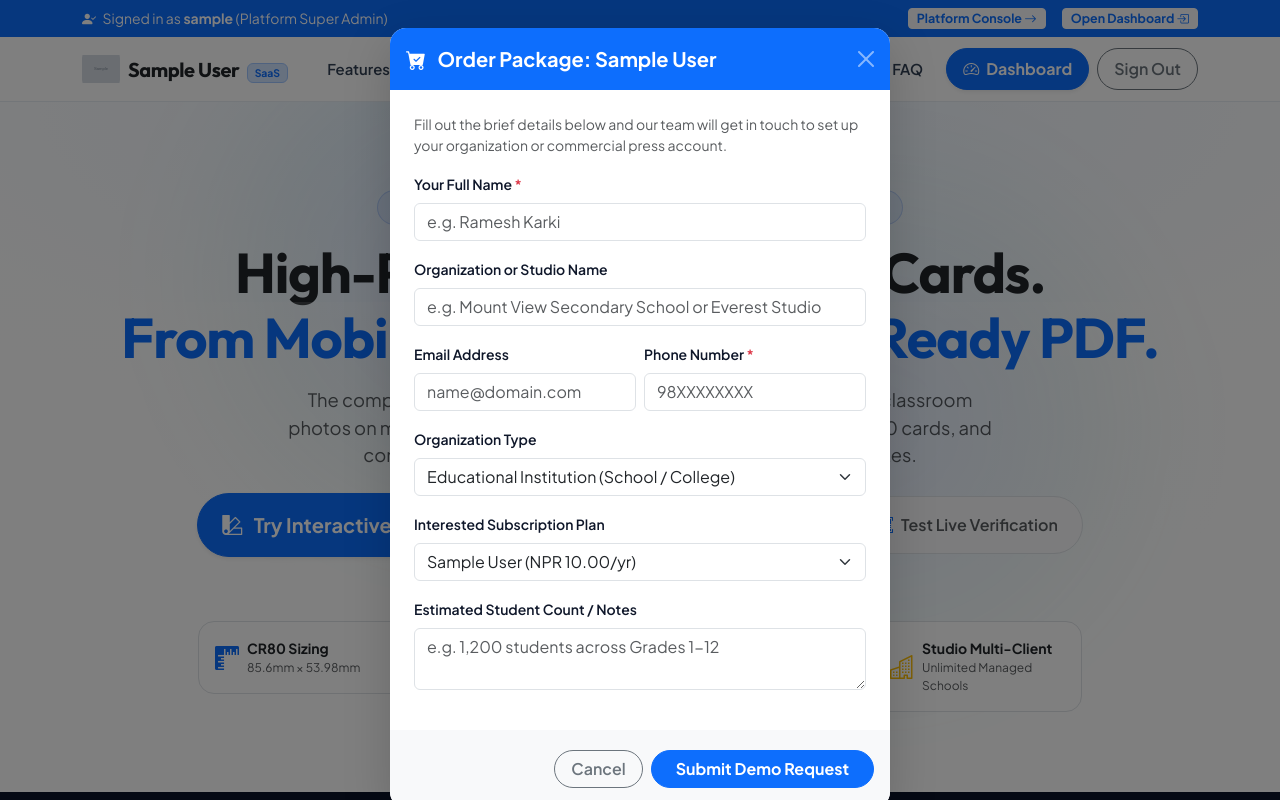
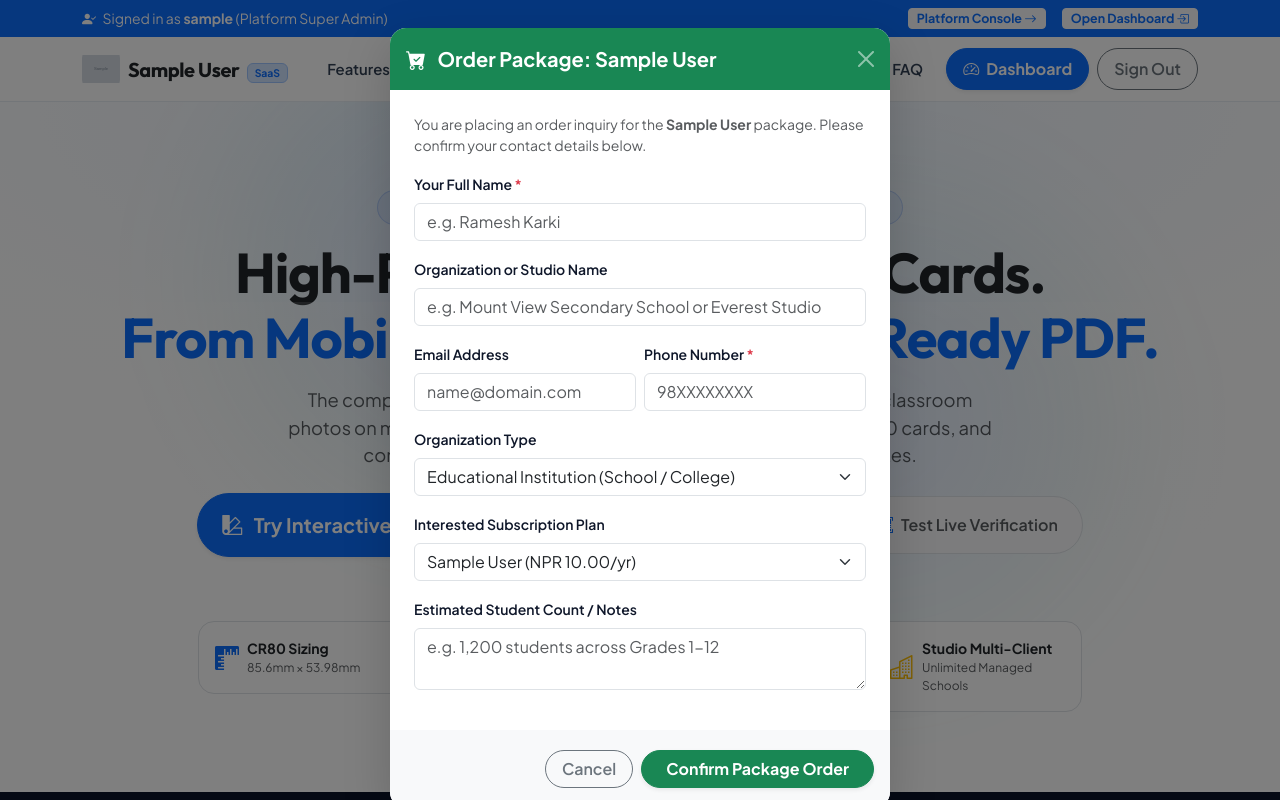
Before and after one commit to tulasinepali/student-id-card-generator, a Django app: page / in a window 1280 px wide, after a click that opens the changed part. Run offline with Django 5.2, Linux system fonts and the light colour scheme; a user stored in the database is signed in; tables that the repository leaves empty hold one stand-in row (values such as "Sample post"); grey boxes marked "Sample" are stand-in pictures; data that the repository does not hold is empty.

Commit message:
fix(leads): strictly separate demo requests from package orders with explicit inquiry_type

```diff
--- a/backend/apps/core/views.py
+++ b/backend/apps/core/views.py
@@ -43,17 +43,21 @@ def landing_page_view(request):
         org_type = request.POST.get('org_type', 'SCHOOL').strip()
         plan_code = request.POST.get('plan_code', '').strip()
         message_text = request.POST.get('message', '').strip()
+        inquiry_type = request.POST.get('inquiry_type', '').strip()
 
         if name and (email or phone):
             plan_obj = SubscriptionPlan.objects.filter(code=plan_code).first() if plan_code else None
             plan_name = plan_obj.name if plan_obj else (plan_code if plan_code else "")
 
-            if plan_code:
+            # Strict discrimination between Package Order and Demo Request
+            is_package_order = (inquiry_type == 'PACKAGE_ORDER')
+
+            if is_package_order:
                 notif_type = 'PACKAGE_ORDER'
                 priority = 'HIGH'
-                title = f"New Package Order: {plan_name} by {name}"
+                title = f"New Package Order: {plan_name or 'Subscription Plan'} by {name}"
                 body_lines = [
-                    f"Customer {name} submitted an order inquiry for package '{plan_name}'.",
+                    f"Customer {name} submitted an order for subscription package '{plan_name or 'Subscription Tier'}'.",
                     f"Organization: {org_name or 'N/A'} (Type: {org_type})",
                     f"Contact: Phone: {phone or 'N/A'} | Email: {email or 'N/A'}"
                 ]
@@ -66,6 +70,8 @@ def landing_page_view(request):
                     f"Organization Type: {org_type}",
                     f"Contact: Phone: {phone or 'N/A'} | Email: {email or 'N/A'}"
                 ]
+                if plan_name:
+                    body_lines.append(f"Interested in Plan: {plan_name}")
 
             if message_text:
                 body_lines.append(f"Notes / Student Volume: {message_text}")
@@ -86,10 +92,10 @@ def landing_page_view(request):
                 status='PENDING'
             )
 
-            if plan_code:
+            if is_package_order:
                 messages.success(
                     request,
-                    f"Thank you, {name}! Your inquiry for the '{plan_name}' package has been received. Our team will contact you shortly."
+                    f"Thank you, {name}! Your order inquiry for the '{plan_name}' package has been received. Our team will contact you shortly."
                 )
             else:
                 messages.success(
--- a/backend/templates/landing.html
+++ b/backend/templates/landing.html
@@ -398,7 +398,7 @@
                     <a href="{% url 'admin_login' %}" class="btn btn-light fw-bold px-3 py-2 text-dark border rounded-pill">
                         <i class="bi bi-box-arrow-in-right me-1"></i> Sign In
                     </a>
-                    <button type="button" class="btn btn-primary fw-bold px-4 py-2 shadow-sm rounded-pill" data-bs-toggle="modal" data-bs-target="#demoModal">
+                    <button type="button" class="btn btn-primary fw-bold px-4 py-2 shadow-sm rounded-pill" data-bs-toggle="modal" data-bs-target="#demoModal" onclick="openDemoModal()">
                         Request Demo
                     </button>
                     {% endif %}
@@ -1193,7 +1193,7 @@
                 Join modern educational institutions and commercial printing studios cutting card generation turnaround from 3 weeks to 2 hours.
             </p>
             <div class="d-flex flex-wrap justify-content-center gap-3">
-                <button type="button" class="btn btn-primary btn-lg fw-bold px-4 py-3 rounded-pill shadow-sm" data-bs-toggle="modal" data-bs-target="#demoModal">
+                <button type="button" class="btn btn-primary btn-lg fw-bold px-4 py-3 rounded-pill shadow-sm" data-bs-toggle="modal" data-bs-target="#demoModal" onclick="openDemoModal()">
                     <i class="bi bi-send-fill me-2"></i> Request a Personalized Demo
                 </button>
                 <a href="{% url 'admin_login' %}" class="btn btn-outline-light btn-lg fw-bold px-4 py-3 rounded-pill">
@@ -1234,7 +1234,7 @@
                     <ul class="list-unstyled small vstack gap-2">
                         <li><a href="{% url 'admin_login' %}" class="text-secondary text-decoration-none">Organization Login</a></li>
                         <li><a href="{% url 'platform_admin:login' %}" class="text-secondary text-decoration-none">Platform Admin</a></li>
-                        <li><a href="#demoModal" data-bs-toggle="modal" class="text-secondary text-decoration-none">Request Demo</a></li>
+                        <li><a href="#demoModal" data-bs-toggle="modal" onclick="openDemoModal()" class="text-secondary text-decoration-none">Request Demo</a></li>
                     </ul>
                 </div>
 
@@ -1260,7 +1260,7 @@
     <div class="modal fade" id="demoModal" tabindex="-1" aria-labelledby="demoModalLabel" aria-hidden="true">
         <div class="modal-dialog modal-dialog-centered">
             <div class="modal-content border-0 shadow-lg rounded-4 overflow-hidden">
-                <div class="modal-header bg-primary text-white border-0 py-3">
+                <div class="modal-header bg-primary text-white border-0 py-3" id="demoModalHeader">
                     <h5 class="modal-title fw-bold" id="demoModalLabel">
                         <i class="bi bi-send-fill me-2"></i> Request a System Demo
                     </h5>
@@ -1268,8 +1268,9 @@
                 </div>
                 <form method="POST" action="{% url 'landing_page' %}">
                     {% csrf_token %}
+                    <input type="hidden" name="inquiry_type" id="modalInquiryType" value="DEMO_REQUEST">
                     <div class="modal-body p-4">
-                        <p class="text-muted small mb-3">
+                        <p class="text-muted small mb-3" id="modalDescription">
                             Fill out the brief details below and our team will get in touch to set up your organization or commercial press account.
                         </p>
 
@@ -1304,7 +1305,7 @@
                         </div>
 
                         <div class="mb-3">
-                            <label class="form-label small fw-semibold">Interested Subscription Plan</label>
+                            <label class="form-label small fw-semibold" id="modalPlanLabel">Interested Subscription Plan</label>
                             <select name="plan_code" id="modalPlanSelect" class="form-select">
                                 <option value="">-- Select a Plan Tier --</option>
                                 {% for plan in plans %}
@@ -1320,7 +1321,7 @@
                     </div>
                     <div class="modal-footer bg-light border-0 py-3">
                         <button type="button" class="btn btn-outline-secondary fw-semibold rounded-pill px-3" data-bs-dismiss="modal">Cancel</button>
-                        <button type="submit" class="btn btn-primary fw-bold rounded-pill px-4">Submit Demo Request</button>
+                        <button type="submit" class="btn btn-primary fw-bold rounded-pill px-4" id="modalSubmitBtn">Submit Demo Request</button>
                     </div>
                 </form>
             </div>
@@ -1426,25 +1427,59 @@
             }
         });
 
-        // Pre-select plan in modal
+        // Dynamic Modal Handlers for Demo Requests vs Package Orders
+        function openDemoModal() {
+            const inqType = document.getElementById('modalInquiryType');
+            if (inqType) inqType.value = 'DEMO_REQUEST';
+
+            const header = document.getElementById('demoModalHeader');
+            if (header) header.className = 'modal-header bg-primary text-white border-0 py-3';
+
+            const title = document.getElementById('demoModalLabel');
+            if (title) title.innerHTML = '<i class="bi bi-send-fill me-2"></i> Request a System Demo';
+
+            const desc = document.getElementById('modalDescription');
+            if (desc) desc.innerText = 'Fill out the brief details below and our team will get in touch to set up your organization or commercial press account.';
+
+            const submitBtn = document.getElementById('modalSubmitBtn');
+            if (submitBtn) {
+                submitBtn.innerText = 'Submit Demo Request';
+                submitBtn.className = 'btn btn-primary fw-bold rounded-pill px-4';
+            }
+
+            const select = document.getElementById('modalPlanSelect');
+            if (select) select.value = '';
+        }
+
         function selectPlan(code, name) {
+            const inqType = document.getElementById('modalInquiryType');
+            if (inqType) inqType.value = 'PACKAGE_ORDER';
+
+            const header = document.getElementById('demoModalHeader');
+            if (header) header.className = 'modal-header bg-success text-white border-0 py-3';
+
+            const title = document.getElementById('demoModalLabel');
+            if (title) title.innerHTML = '<i class="bi bi-cart-check-fill me-2"></i> Order Package: ' + name;
+
+            const desc = document.getElementById('modalDescription');
+            if (desc) desc.innerHTML = 'You are placing an order inquiry for the <strong>' + name + '</strong> package. Please confirm your contact details below.';
+
+            const submitBtn = document.getElementById('modalSubmitBtn');
+            if (submitBtn) {
+                submitBtn.innerText = 'Confirm Package Order';
+                submitBtn.className = 'btn btn-success fw-bold rounded-pill px-4 shadow-sm';
+            }
+
             const select = document.getElementById('modalPlanSelect');
             if (select && code) {
                 select.value = code;
-            }
-            const title = document.getElementById('demoModalLabel');
-            if (title && name) {
-                title.innerHTML = '<i class="bi bi-cart-check-fill me-2"></i> Order Package: ' + name;
             }
         }
 
         const demoModalEl = document.getElementById('demoModal');
         if (demoModalEl) {
             demoModalEl.addEventListener('hidden.bs.modal', function () {
-                const title = document.getElementById('demoModalLabel');
-                if (title) {
-                    title.innerHTML = '<i class="bi bi-send-fill me-2"></i> Request a System Demo';
-                }
+                openDemoModal();
             });
         }
     </script>
```
Also changed, not shown: backend/apps/platform_admin/tests.py (+20 -0 lines).
